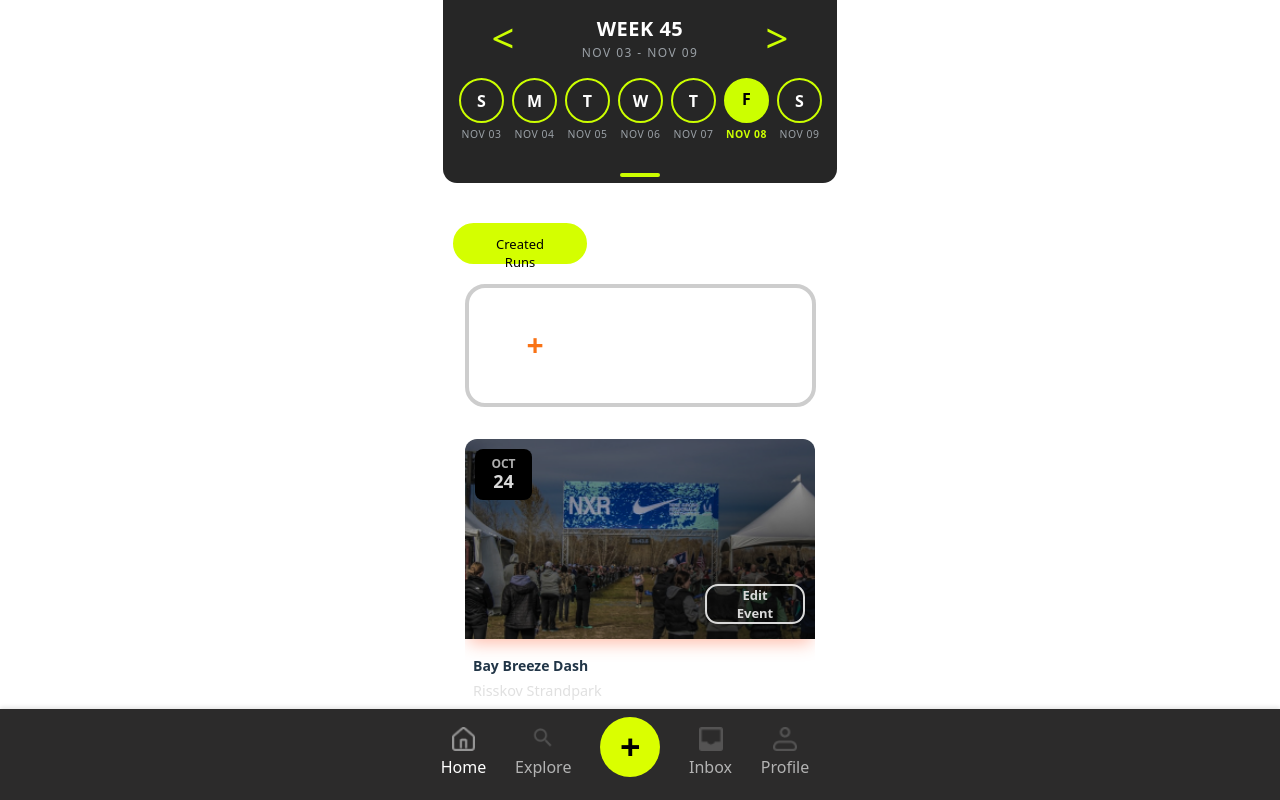
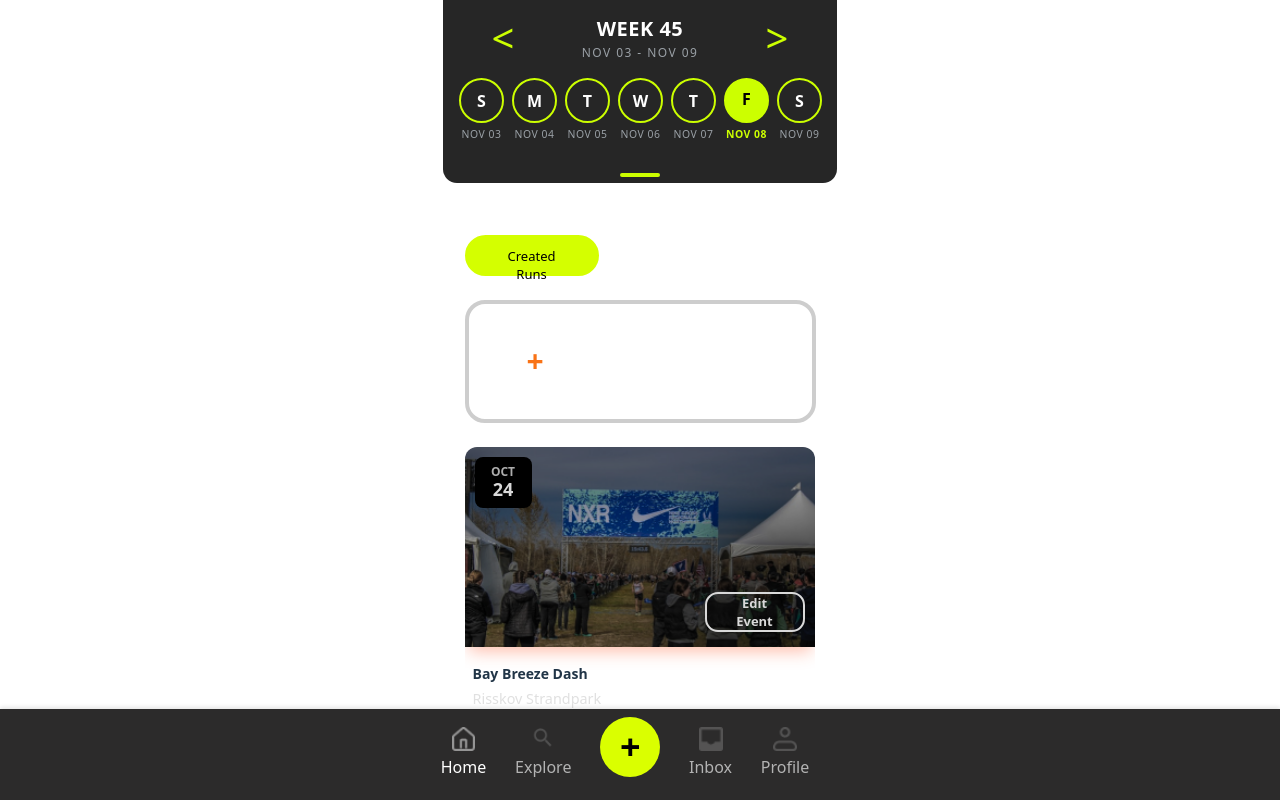
Before and after one commit to RichardHoleva/WebApp2025, a React (Vite) app in the folder Runder/: page /dashboard in a window 1280 px wide. Shown: the top 800 px of the page. Built offline with nearby package versions, Linux system fonts and the light colour scheme; no server answers; sample sign-in values are in the browser's storage.

Commit message:
Add section header for "Type of Run" in CreateGeneral, update Dashboard layout, and refine CSS styles

```diff
--- a/Runder/src/pages/Create-General.jsx
+++ b/Runder/src/pages/Create-General.jsx
@@ -32,6 +32,11 @@ export default function CreateGeneral() {
           multiline={true}
           rows={6}
         />
+        <div className="section-header-description">
+          <h3 className="section-title">Type of Run</h3>
+        </div>
+
+
       </div>
     </>
   );
--- a/Runder/src/pages/Dashboard.jsx
+++ b/Runder/src/pages/Dashboard.jsx
@@ -18,18 +18,15 @@ export default function Dashboard() {
   return (
     <>
       <Calendar />
-      <Filter />
       <div>
 
 
 
-        <section>
-          <AddRunInput title="New run" onAdd={handleAdd} />
-        </section>
 
         <main className="dashboard">
           <div className="dashboard-container">
-
+            <Filter />
+            <AddRunInput title="New run" onAdd={handleAdd} />
             <div className="events-list">
               <EventCard
                 title="Bay Breeze Dash"
--- a/Runder/src/styles/dashboard.css
+++ b/Runder/src/styles/dashboard.css
@@ -1,3 +1,21 @@
 :root {
     background-image: none ;
 }
+.dashboard {
+  padding: 20px;
+  min-height: 100vh;
+}
+
+.dashboard-container {
+  max-width: 1200px;
+  margin: 0 auto;
+  display: flex;
+  flex-direction: column;
+  gap: 1.5rem;
+}
+
+.events-list {
+  display: flex;
+  flex-direction: column;
+  gap: 20px;
+}
--- a/Runder/src/styles/filter.css
+++ b/Runder/src/styles/filter.css
@@ -1,7 +1,6 @@
 .filter-container {
   display: flex;
   gap: 15px;
-  padding: 20px;
 }
 
 .filter-btn {
--- a/Runder/src/styles/generalinfo.css
+++ b/Runder/src/styles/generalinfo.css
@@ -1,3 +1,6 @@
+:root {
+  background-image: none;
+}
 
 
 .create-general-container {
```
Also changed, not shown: Runder/src/components/Entry.jsx (added).
